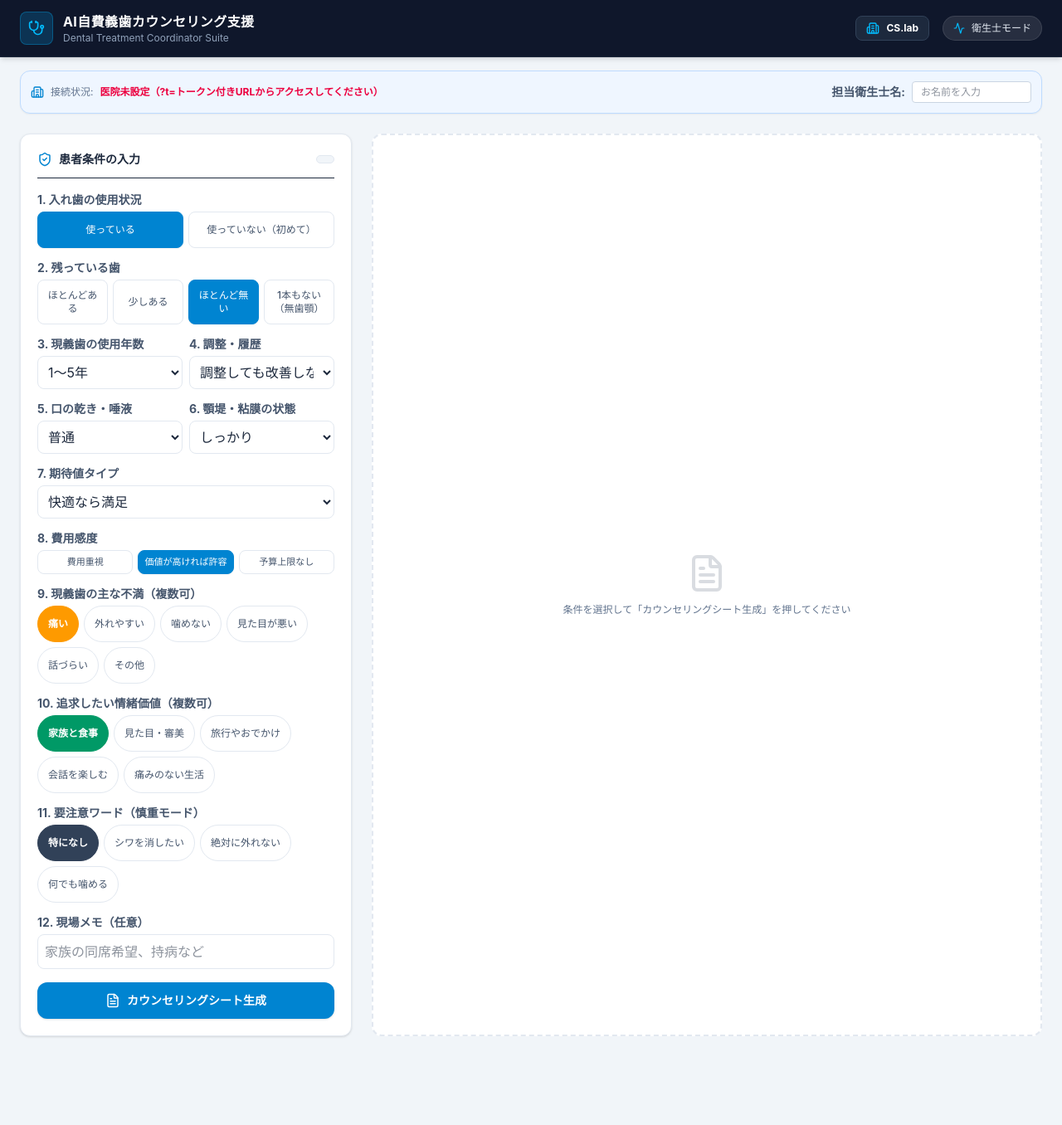
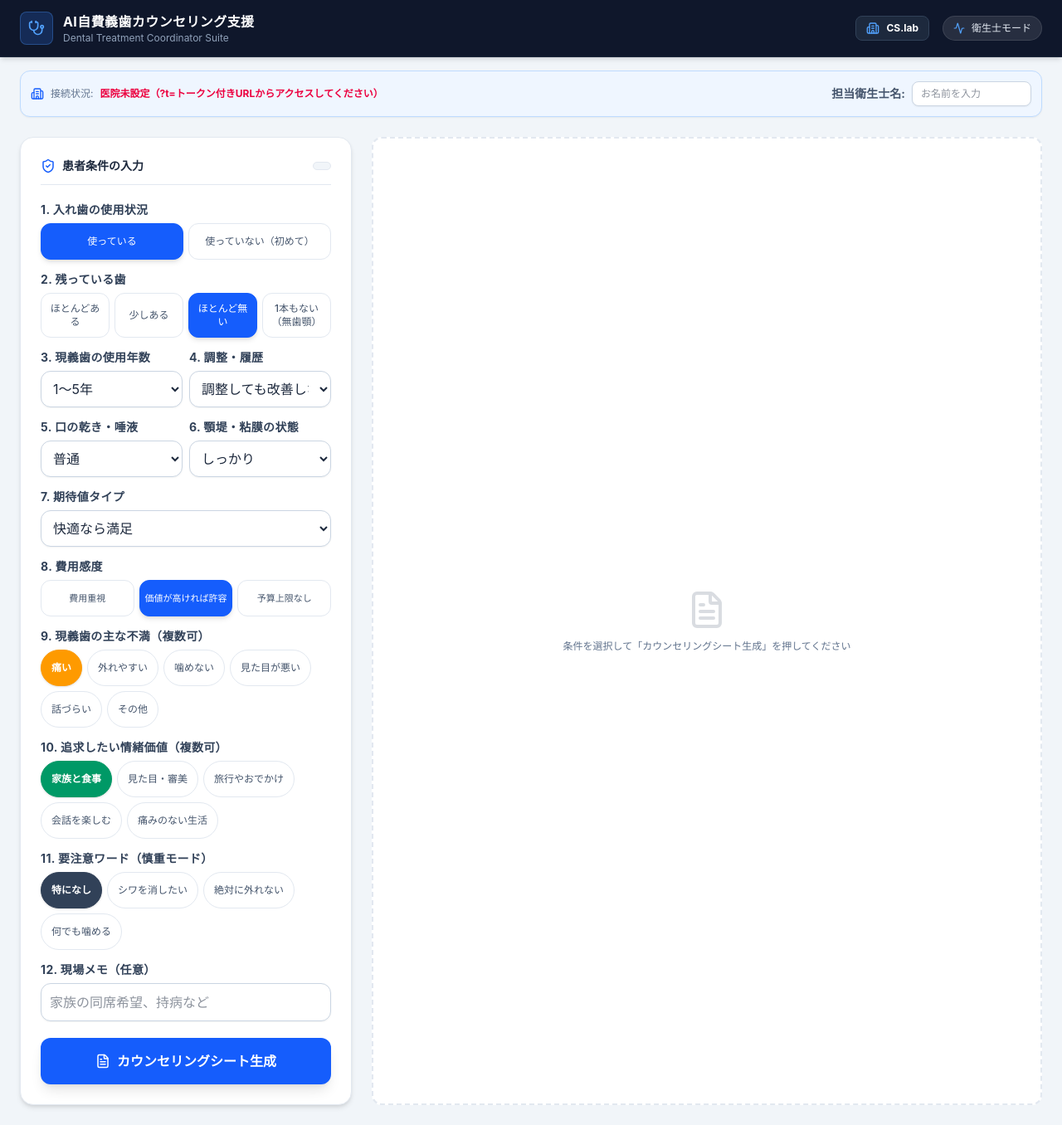
Before and after one commit to Takahito000/dental_tc_app-Private, a Next.js app: page / in a window 1280 px wide. Shown: the whole page at 83% size. Before the commit the page ends 1273 px from the top, so only its background shows below. Built offline with nearby package versions, Linux system fonts and the light colour scheme.

Commit message:
design: 画面UIをStitch言語で刷新（青統一・カード・選択状態）

```diff
--- a/app/page.tsx
+++ b/app/page.tsx
@@ -61,7 +61,7 @@ function parsePatientSheet(raw: string) {
 
 const renderInline = (text: string) =>
   text
-    .replace(/\*\*(.*?)\*\*/g, '<strong class="text-sky-900 bg-sky-100 px-1 rounded font-bold">$1</strong>')
+    .replace(/\*\*(.*?)\*\*/g, '<strong class="text-blue-900 bg-blue-100 px-1 rounded font-bold">$1</strong>')
     .replace(/\n/g, "<br/>");
 
 const TABLE_COL_WIDTHS = {
@@ -131,7 +131,7 @@ export default function Page() {
 
   useEffect(() => {
     setMounted(true);
-    console.log("[BUILD] 2026-08-23 19:00 premium-readability");
+    console.log("[BUILD] 2026-08-23 19:20 premium-ui-refresh");
 
     // 1. ?t= パラメータまたは localStorage からトークンをロード
     const urlParams = new URLSearchParams(window.location.search);
@@ -503,8 +503,8 @@ export default function Page() {
       <header className="no-print bg-slate-900 border-b border-slate-800 text-white py-3.5 px-6 shadow-md">
         <div className="mx-auto flex max-w-[1600px] items-center justify-between">
           <div className="flex items-center gap-3">
-            <div className="flex h-10 w-10 items-center justify-center rounded-lg bg-sky-500/20 border border-sky-400/30">
-              <Stethoscope className="h-5 w-5 text-sky-400" />
+            <div className="flex h-10 w-10 items-center justify-center rounded-lg bg-blue-500/20 border border-blue-400/30">
+              <Stethoscope className="h-5 w-5 text-blue-400" />
             </div>
             <div>
               <h1 className="text-base font-bold tracking-wide">AI自費義歯カウンセリング支援</h1>
@@ -513,11 +513,11 @@ export default function Page() {
           </div>
           <div className="hidden sm:flex items-center gap-4">
             <div className="flex items-center gap-2 rounded-lg bg-slate-800 px-3 py-1.5 border border-slate-700">
-              <Building2 className="h-4 w-4 text-sky-400" />
+              <Building2 className="h-4 w-4 text-blue-400" />
               <span className="text-xs font-bold text-white">{clinicName || "CS.lab"}</span>
             </div>
             <div className="flex items-center gap-2 rounded-full bg-white/10 px-3 py-1.5 border border-white/10">
-              <Activity className="h-3.5 w-3.5 text-sky-400" />
+              <Activity className="h-3.5 w-3.5 text-blue-400" />
               <span className="text-xs font-medium text-slate-200">衛生士モード</span>
             </div>
           </div>
@@ -537,7 +537,7 @@ export default function Page() {
       <div className="no-print max-w-[1600px] mx-auto px-4 md:px-6 pt-4">
         <div className="bg-blue-50 border border-blue-200 p-3 rounded-xl flex flex-wrap justify-between items-center gap-3 shadow-xs">
           <div className="flex items-center gap-2">
-            <Building2 className="h-4 w-4 text-sky-600" />
+            <Building2 className="h-4 w-4 text-blue-600" />
             <span className="text-xs text-slate-500">接続状況:</span>
             <span className={`text-xs font-bold ${token && clinicName ? "text-blue-900" : "text-rose-600"}`}>
               {token
@@ -557,17 +557,17 @@ export default function Page() {
                 localStorage.setItem("staff_name", e.target.value);
               }}
               placeholder="お名前を入力"
-              className="bg-white border border-slate-300 rounded px-2.5 py-1 text-xs font-medium text-slate-800 w-36 focus:outline-none focus:border-sky-500"
+              className="bg-white border border-slate-300 rounded-lg px-2.5 py-1.5 text-xs font-medium text-slate-800 w-36 focus:outline-none focus:border-blue-500 shadow-xs"
             />
           </div>
         </div>
       </div>
 
       <div className="app-layout mx-auto grid max-w-[1600px] grid-cols-1 gap-6 p-4 md:p-6 lg:grid-cols-[400px_1fr]">
-        <section className="no-print space-y-4 bg-white p-5 rounded-xl shadow-sm border border-slate-200 h-fit">
-          <div className="flex justify-between items-center border-b pb-3">
+        <section className="no-print space-y-5 bg-white p-6 rounded-2xl shadow-md border border-slate-200 h-fit">
+          <div className="flex justify-between items-center border-b border-slate-200 pb-3">
             <h2 className="text-sm font-bold text-slate-800 flex items-center gap-2">
-              <ShieldCheck className="text-sky-600" size={18} />
+              <ShieldCheck className="text-blue-600" size={18} />
               患者条件の入力
             </h2>
             <span className="text-xs bg-slate-100 text-slate-700 font-bold px-2.5 py-1 rounded-md border border-slate-200">
@@ -578,16 +578,16 @@ export default function Page() {
           <div className="space-y-3.5 text-xs">
             {/* 1. 入れ歯の使用状況 */}
             <div>
-              <label className="block font-bold mb-1 text-slate-600 text-sm">1. 入れ歯の使用状況</label>
+              <label className="block font-bold mb-1.5 text-slate-700 text-sm tracking-wide">1. 入れ歯の使用状況</label>
               <div className="flex gap-1.5">
                 {FORM_DATA.denture_status.map((item) => (
                   <button
                     key={item}
                     type="button"
                     onClick={() => handleSelect("denture_status", item)}
-                    className={`flex-1 py-2.5 px-2 min-h-[44px] rounded-lg border font-medium transition text-center ${
+                    className={`flex-1 py-2.5 px-2 min-h-[44px] rounded-xl border font-medium transition text-center ${
                       formData.denture_status === item
-                        ? "bg-sky-600 text-white border-sky-600 shadow-xs"
+                        ? "bg-blue-600 text-white border-blue-600 shadow-md"
                         : "bg-white text-slate-600 border-slate-200 hover:bg-slate-50"
                     }`}
                   >
@@ -599,16 +599,16 @@ export default function Page() {
 
             {/* 2. 残っている歯 */}
             <div>
-              <label className="block font-bold mb-1 text-slate-600 text-sm">2. 残っている歯</label>
+              <label className="block font-bold mb-1.5 text-slate-700 text-sm tracking-wide">2. 残っている歯</label>
               <div className="flex gap-1.5">
                 {FORM_DATA.remaining_teeth.map((item) => (
                   <button
                     key={item}
                     type="button"
                     onClick={() => handleSelect("remaining_teeth", item)}
-                    className={`flex-1 py-2.5 px-2 min-h-[44px] rounded-lg border font-medium transition text-center ${
+                    className={`flex-1 py-2.5 px-2 min-h-[44px] rounded-xl border font-medium transition text-center ${
                       formData.remaining_teeth === item
-                        ? "bg-sky-600 text-white border-sky-600 shadow-xs"
+                        ? "bg-blue-600 text-white border-blue-600 shadow-md"
                         : "bg-white text-slate-600 border-slate-200 hover:bg-slate-50"
                     }`}
                   >
@@ -621,11 +621,11 @@ export default function Page() {
             {/* 3. 使用年数 & 4. 調整履歴 */}
             <div className="grid grid-cols-2 gap-2">
               <div>
-                <label className="block font-bold mb-1 text-slate-600 text-sm">3. 現義歯の使用年数</label>
+                <label className="block font-bold mb-1.5 text-slate-700 text-sm tracking-wide">3. 現義歯の使用年数</label>
                 <select
                   value={formData.denture_duration}
                   onChange={(e) => handleSelect("denture_duration", e.target.value)}
-                  className="w-full p-2 border rounded-lg bg-white border-slate-200 text-base"
+                  className="w-full p-2.5 border rounded-xl bg-white border-slate-300 text-base shadow-xs focus:border-blue-500 focus:outline-none transition"
                 >
                   {FORM_DATA.denture_duration.map((d) => (
                     <option key={d} value={d}>{d}</option>
@@ -633,11 +633,11 @@ export default function Page() {
                 </select>
               </div>
               <div>
-                <label className="block font-bold mb-1 text-slate-600 text-sm">4. 調整・履歴</label>
+                <label className="block font-bold mb-1.5 text-slate-700 text-sm tracking-wide">4. 調整・履歴</label>
                 <select
                   value={formData.adjustment_history}
                   onChange={(e) => handleSelect("adjustment_history", e.target.value)}
-                  className="w-full p-2 border rounded-lg bg-white border-slate-200 text-base"
+                  className="w-full p-2.5 border rounded-xl bg-white border-slate-300 text-base shadow-xs focus:border-blue-500 focus:outline-none transition"
                 >
                   {FORM_DATA.adjustment_history.map((h) => (
                     <option key={h} value={h}>{h}</option>
@@ -649,11 +649,11 @@ export default function Page() {
             {/* 5. 口の乾き & 6. 顎堤・粘膜の状態 */}
             <div className="grid grid-cols-2 gap-2">
               <div>
-                <label className="block font-bold mb-1 text-slate-600 text-sm">5. 口の乾き・唾液</label>
+                <label className="block font-bold mb-1.5 text-slate-700 text-sm tracking-wide">5. 口の乾き・唾液</label>
                 <select
                   value={formData.oral_dryness}
                   onChange={(e) => handleSelect("oral_dryness", e.target.value)}
-                  className="w-full p-2 border rounded-lg bg-white border-slate-200 text-base"
+                  className="w-full p-2.5 border rounded-xl bg-white border-slate-300 text-base shadow-xs focus:border-blue-500 focus:outline-none transition"
                 >
                   {FORM_DATA.oral_dryness.map((od) => (
                     <option key={od} value={od}>{od}</option>
@@ -661,11 +661,11 @@ export default function Page() {
                 </select>
               </div>
               <div>
-                <label className="block font-bold mb-1 text-slate-600 text-sm">6. 顎堤・粘膜の状態</label>
+                <label className="block font-bold mb-1.5 text-slate-700 text-sm tracking-wide">6. 顎堤・粘膜の状態</label>
                 <select
                   value={formData.ridge_mucosa}
                   onChange={(e) => handleSelect("ridge_mucosa", e.target.value)}
-                  className="w-full p-2 border rounded-lg bg-white border-slate-200 text-base"
+                  className="w-full p-2.5 border rounded-xl bg-white border-slate-300 text-base shadow-xs focus:border-blue-500 focus:outline-none transition"
                 >
                   {FORM_DATA.ridge_mucosa.map((m) => (
                     <option key={m} value={m}>{m}</option>
@@ -676,11 +676,11 @@ export default function Page() {
 
             {/* 7. 期待値タイプ */}
             <div>
-              <label className="block font-bold mb-1 text-slate-600 text-sm">7. 期待値タイプ</label>
+              <label className="block font-bold mb-1.5 text-slate-700 text-sm tracking-wide">7. 期待値タイプ</label>
               <select
                 value={formData.expectation_type}
                 onChange={(e) => handleSelect("expectation_type", e.target.value)}
-                className="w-full p-2 border rounded-lg bg-white border-slate-200 text-base"
+                className="w-full p-2.5 border rounded-xl bg-white border-slate-300 text-base shadow-xs focus:border-blue-500 focus:outline-none transition"
               >
                 {FORM_DATA.expectation_type.map((ex) => (
                   <option key={ex} value={ex}>{ex}</option>
@@ -690,16 +690,16 @@ export default function Page() {
 
             {/* 8. 費用感度 */}
             <div>
-              <label className="block font-bold mb-1 text-slate-600 text-sm">8. 費用感度</label>
+              <label className="block font-bold mb-1.5 text-slate-700 text-sm tracking-wide">8. 費用感度</label>
               <div className="flex gap-1.5">
                 {FORM_DATA.cost_sensitivity.map((item) => (
                   <button
                     key={item}
                     type="button"
                     onClick={() => handleSelect("cost_sensitivity", item)}
-                    className={`flex-1 py-1.5 px-1 rounded-lg border font-medium transition text-center text-[11px] ${
+                    className={`flex-1 py-2.5 px-1 min-h-[44px] rounded-xl border font-medium transition text-center text-[11px] ${
                       formData.cost_sensitivity === item
-                        ? "bg-sky-600 text-white border-sky-600 shadow-xs"
+                        ? "bg-blue-600 text-white border-blue-600 shadow-md"
                         : "bg-white text-slate-600 border-slate-200 hover:bg-slate-50"
                     }`}
                   >
@@ -711,7 +711,7 @@ export default function Page() {
 
             {/* 9. 現義歯の主な不満 */}
             <div>
-              <label className="block font-bold mb-1 text-slate-600 text-sm">9. 現義歯の主な不満（複数可）</label>
+              <label className="block font-bold mb-1.5 text-slate-700 text-sm tracking-wide">9. 現義歯の主な不満（複数可）</label>
               <div className="flex flex-wrap gap-1.5">
                 {FORM_DATA.current_denture_complaints.map((item) => {
                   const isActive = formData.current_denture_complaints.includes(item);
@@ -722,7 +722,7 @@ export default function Page() {
                       onClick={() => handleMultiSelect("current_denture_complaints", item)}
                       className={`py-2 px-3 min-h-[44px] rounded-full border text-xs transition ${
                         isActive
-                          ? "bg-amber-500 text-white border-amber-500 font-bold"
+                          ? "bg-amber-500 text-white border-amber-500 font-bold shadow-sm"
                           : "bg-white text-slate-600 border-slate-200 hover:bg-slate-50"
                       }`}
                     >
@@ -735,7 +735,7 @@ export default function Page() {
 
             {/* 10. 追求したい情緒価値 */}
             <div>
-              <label className="block font-bold mb-1 text-slate-600 text-sm">10. 追求したい情緒価値（複数可）</label>
+              <label className="block font-bold mb-1.5 text-slate-700 text-sm tracking-wide">10. 追求したい情緒価値（複数可）</label>
               <div className="flex flex-wrap gap-1.5">
                 {FORM_DATA.emotion_drivers.map((item) => {
                   const isActive = formData.emotion_drivers.includes(item);
@@ -746,7 +746,7 @@ export default function Page() {
                       onClick={() => handleMultiSelect("emotion_drivers", item)}
                       className={`py-2 px-3 min-h-[44px] rounded-full border text-xs transition ${
                         isActive
-                          ? "bg-emerald-600 text-white border-emerald-600 font-bold"
+                          ? "bg-emerald-600 text-white border-emerald-600 font-bold shadow-sm"
                           : "bg-white text-slate-600 border-slate-200 hover:bg-slate-50"
                       }`}
                     >
@@ -759,7 +759,7 @@ export default function Page() {
 
             {/* 11. 要注意ワード */}
             <div>
-              <label className="block font-bold mb-1 text-slate-600 text-sm">11. 要注意ワード（慎重モード）</label>
+              <label className="block font-bold mb-1.5 text-slate-700 text-sm tracking-wide">11. 要注意ワード（慎重モード）</label>
               <div className="flex flex-wrap gap-1.5">
                 {FORM_DATA.red_flag_words.map((item) => {
                   const isActive = formData.red_flag_words.includes(item);
@@ -772,8 +772,8 @@ export default function Page() {
                       className={`py-2 px-3 min-h-[44px] rounded-full border text-xs transition ${
                         isActive
                           ? isRose
-                            ? "bg-rose-600 text-white border-rose-600 font-bold"
-                            : "bg-slate-700 text-white border-slate-700 font-bold"
+                            ? "bg-rose-600 text-white border-rose-600 font-bold shadow-sm"
+                            : "bg-slate-700 text-white border-slate-700 font-bold shadow-sm"
                           : "bg-white text-slate-600 border-slate-200 hover:bg-slate-50"
                       }`}
                     >
@@ -786,13 +786,13 @@ export default function Page() {
 
             {/* 12. 現場メモ */}
             <div>
-              <label className="block font-bold mb-1 text-slate-600 text-sm">12. 現場メモ（任意）</label>
+              <label className="block font-bold mb-1.5 text-slate-700 text-sm tracking-wide">12. 現場メモ（任意）</label>
               <input
                 type="text"
                 value={formData.free_memo}
                 onChange={(e) => setFormData({ ...formData, free_memo: e.target.value })}
                 placeholder="家族の同席希望、持病など"
-                className="w-full p-2 border border-slate-200 rounded-lg bg-white text-base"
+                className="w-full p-2.5 border border-slate-300 rounded-xl bg-white text-base shadow-xs focus:border-blue-500 focus:outline-none transition"
               />
             </div>
           </div>
@@ -800,7 +800,7 @@ export default function Page() {
           <button
             onClick={handleGenerate}
             disabled={loading}
-            className="w-full py-3 bg-sky-600 hover:bg-sky-700 text-white font-bold rounded-xl shadow transition disabled:opacity-50 text-sm flex items-center justify-center gap-2 cursor-pointer mt-2"
+            className="w-full py-4 bg-blue-600 hover:bg-blue-700 text-white font-bold rounded-xl shadow-lg transition disabled:opacity-50 text-base flex items-center justify-center gap-2 cursor-pointer mt-2"
           >
             {loading ? (
               <span className="flex items-center gap-2 animate-pulse">
@@ -823,7 +823,7 @@ export default function Page() {
           )}
 
           {result ? (
-            <div className="bg-white p-5 rounded-xl shadow-sm border border-slate-200 flex flex-col h-full">
+            <div className="bg-white p-5 rounded-2xl shadow-md border border-slate-200 flex flex-col h-full">
               <div className="no-print flex justify-between items-center border-b pb-3 mb-4">
                 <div className="flex gap-2">
                   <button
@@ -853,7 +853,7 @@ export default function Page() {
                     <button
                       onClick={handleOpenPrintPdf}
                       disabled={printingPdf}
-                      className="py-2 px-4 min-h-[44px] justify-center bg-sky-600 hover:bg-sky-700 text-white font-bold rounded-lg text-xs transition flex items-center gap-1.5 shadow disabled:opacity-50"
+                      className="py-2 px-4 min-h-[44px] justify-center bg-blue-600 hover:bg-blue-700 text-white font-bold rounded-lg text-xs transition flex items-center gap-1.5 shadow disabled:opacity-50"
                     >
                       <Printer size={16} /> <span className="hidden sm:inline">{printingPdf ? "PDF生成中..." : "A4印刷（PDFで開く）"}</span>
                     </button>
@@ -878,11 +878,11 @@ export default function Page() {
                   const costSection = sheet.sections.find((s) => s.heading.includes("費用"));
 
                   const Header = () => (
-                    <div className="rounded-xl bg-gradient-to-r from-slate-900 to-sky-800 p-3 text-white shadow-md mb-2 border-b-2 border-sky-500">
+                    <div className="rounded-xl bg-gradient-to-r from-slate-900 to-blue-800 p-3 text-white shadow-md mb-2 border-b-2 border-blue-500">
                       <div className="flex items-center justify-between gap-3">
                         <div className="flex-1">
                           <h1 className="text-[17px] font-bold tracking-wide">{sheet.title}</h1>
-                          <div className="text-[8px] tracking-[0.25em] text-sky-300 font-semibold mt-0.5">AI OBJECTIVE ANALYSIS</div>
+                          <div className="text-[8px] tracking-[0.25em] text-blue-300 font-semibold mt-0.5">AI OBJECTIVE ANALYSIS</div>
                         </div>
                         <div className="text-right text-[10.5px] opacity-90 leading-tight shrink-0">
                           {cleanClinicName && (
@@ -915,19 +915,19 @@ export default function Page() {
                         <Header />
                         {intro && (
                           <div className="flex items-start gap-2 mb-2">
-                            <div className="flex h-8 w-8 shrink-0 items-center justify-center rounded-full border-2 border-sky-500 bg-sky-50 text-sky-600 shadow-sm">
+                            <div className="flex h-8 w-8 shrink-0 items-center justify-center rounded-full border-2 border-blue-500 bg-blue-50 text-blue-600 shadow-sm">
                               <Bot size={25} />
                             </div>
                             <div
-                              className="relative flex-1 rounded-xl border border-sky-100 bg-sky-50/50 p-2.5 text-[14px] leading-relaxed text-slate-800"
+                              className="relative flex-1 rounded-xl border border-blue-100 bg-blue-50/50 p-2.5 text-[14px] leading-relaxed text-slate-800"
                               dangerouslySetInnerHTML={{ __html: renderInline(intro.body) }}
                             />
                           </div>
                         )}
                         {recommend && (
                           <div className="rounded-lg border border-slate-200 bg-white p-2 mb-2">
-                            <div className="flex items-center gap-1 border-l-4 border-sky-600 pl-1.5 text-[15px] font-bold text-slate-900 mb-1">
-                              <CheckCircle2 size={14} className="text-sky-600" />
+                            <div className="flex items-center gap-1 border-l-4 border-blue-600 pl-1.5 text-[15px] font-bold text-slate-900 mb-1">
+                              <CheckCircle2 size={14} className="text-blue-600" />
                               {recommend.heading}
                             </div>
                             <div
@@ -938,7 +938,7 @@ export default function Page() {
                         )}
                         {tableSection && (
                           <div className="rounded-lg border border-slate-200 bg-white p-2">
-                            <div className="flex items-center gap-1 border-l-4 border-sky-600 pl-1.5 text-[15px] font-bold text-slate-900 mb-1">
+                            <div className="flex items-center gap-1 border-l-4 border-blue-600 pl-1.5 text-[15px] font-bold text-slate-900 mb-1">
                               <Sparkles size={14} className="text-amber-500" />
                               {tableSection.heading}
                             </div>
@@ -958,7 +958,7 @@ export default function Page() {
                           <div className="grid grid-cols-1 md:grid-cols-2 print:grid-cols-2 gap-2.5">
                             {prosCons && (
                               <div className="rounded-lg border border-slate-200 bg-white p-2.5">
-                                <div className="flex items-center gap-1 border-l-4 border-sky-600 pl-1.5 text-[15px] font-bold text-slate-900 mb-1">
+                                <div className="flex items-center gap-1 border-l-4 border-blue-600 pl-1.5 text-[15px] font-bold text-slate-900 mb-1">
                                   <AlertTriangle size={14} className="text-rose-500" />
                                   {prosCons.heading}
                                 </div>
@@ -970,8 +970,8 @@ export default function Page() {
                             )}
                             {costSection && (
                               <div className="rounded-lg border border-slate-200 bg-white p-2.5">
-                                <div className="flex items-center gap-1 border-l-4 border-sky-600 pl-1.5 text-[15px] font-bold text-slate-900 mb-1">
-                                  <Sparkles size={14} className="text-sky-600" />
+                                <div className="flex items-center gap-1 border-l-4 border-blue-600 pl-1.5 text-[15px] font-bold text-slate-900 mb-1">
+                                  <Sparkles size={14} className="text-blue-600" />
                                   {costSection.heading}
                                 </div>
                                 <div
```
